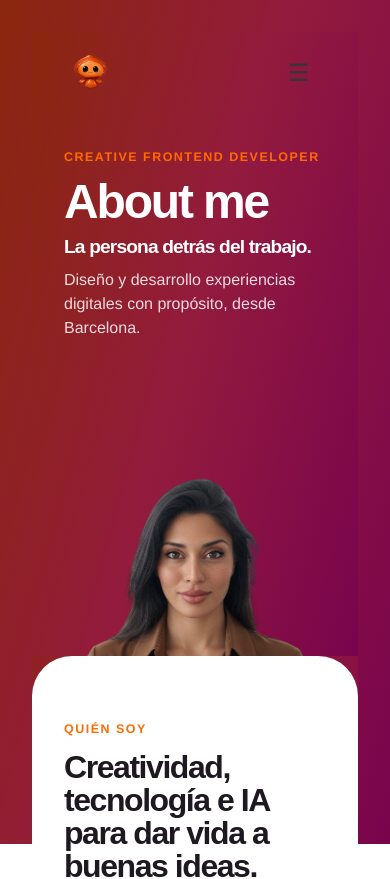
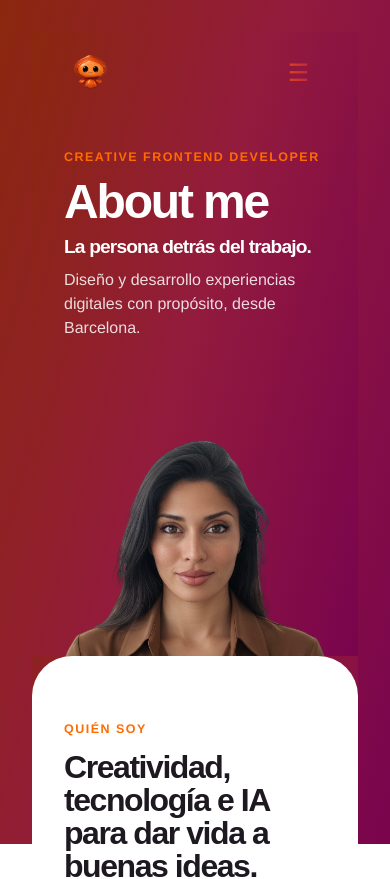
Before and after one commit to VtinaDev/Portfolio-Vtina, a Vue app: page /about in a window 390 px wide. Shown: the top 879 px of the page. Built offline with nearby package versions, Linux system fonts and the light colour scheme; some icons are missing; the HTML template or start-up script is replaced by a standard one.

Commit message:
Remove mobile page gutters

```diff
--- a/src/components/Navbar.vue
+++ b/src/components/Navbar.vue
@@ -68,8 +68,11 @@ const isOpen = ref(false)
 .menu-toggle {
   display: none;
   border: 0;
-  background: transparent;
-  color: rgb(54, 54, 54);
+  background: linear-gradient(90deg, #ff6b00, #a30059);
+  -webkit-background-clip: text;
+  background-clip: text;
+  -webkit-text-fill-color: transparent;
+  color: transparent;
   font-size: 1.5rem;
   line-height: 1;
 }
--- a/src/pages/About.vue
+++ b/src/pages/About.vue
@@ -158,7 +158,7 @@ export default { name: 'About', components: { LayoutBase, Navbar }, data() { ret
     z-index: 1;
     bottom: -3.5rem;
     left: 50%;
-    width: min(86%, 20rem);
+    width: min(100%, 23rem);
     max-width: none;
     height: auto;
     margin: 0;
--- a/src/style.css
+++ b/src/style.css
@@ -151,6 +151,17 @@ button:focus-visible {
   }
 }
 
+@media (max-width: 720px) {
+  #app {
+    max-width: none;
+    padding: 0;
+  }
+
+  .layout main {
+    padding: 0;
+  }
+}
+
 
 footer {
   max-width: 100%;
```
